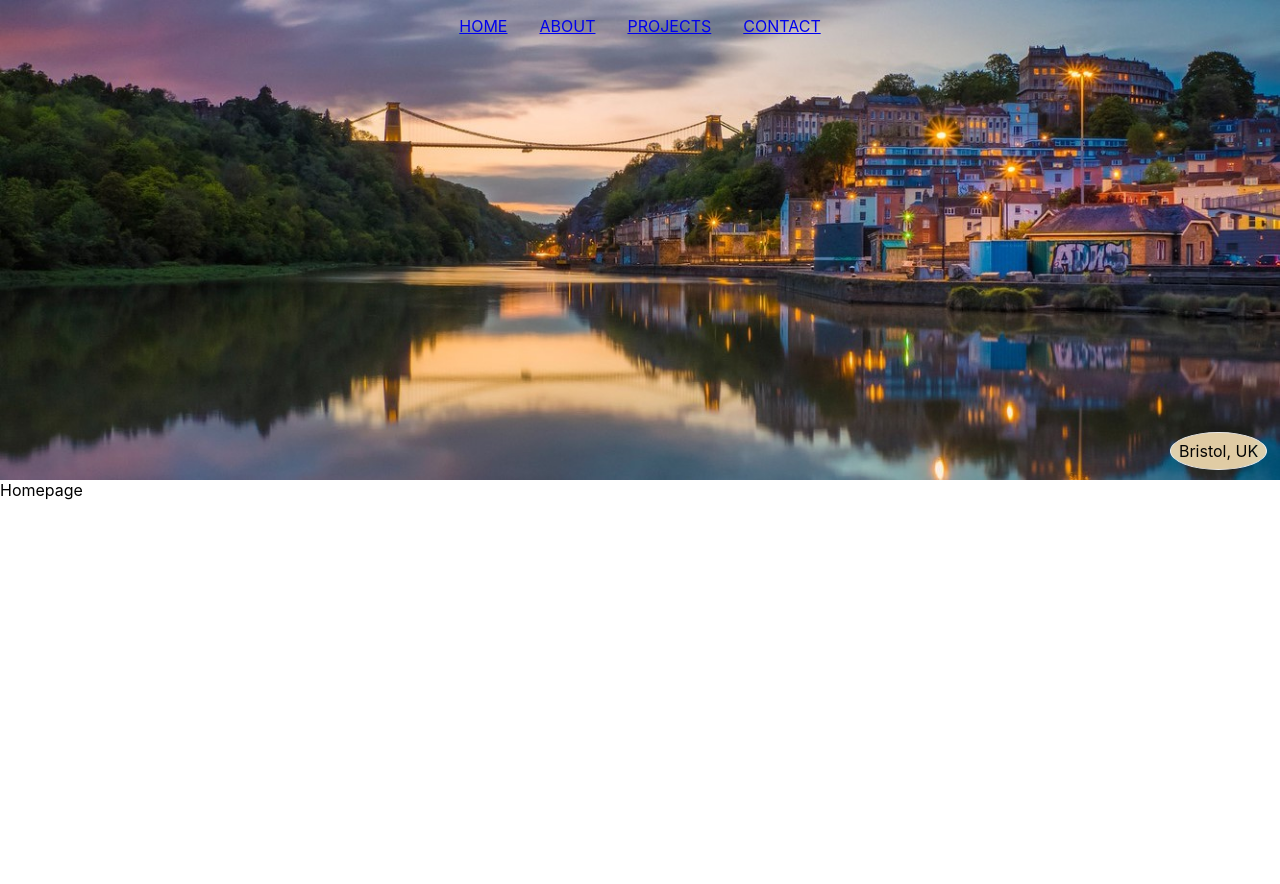
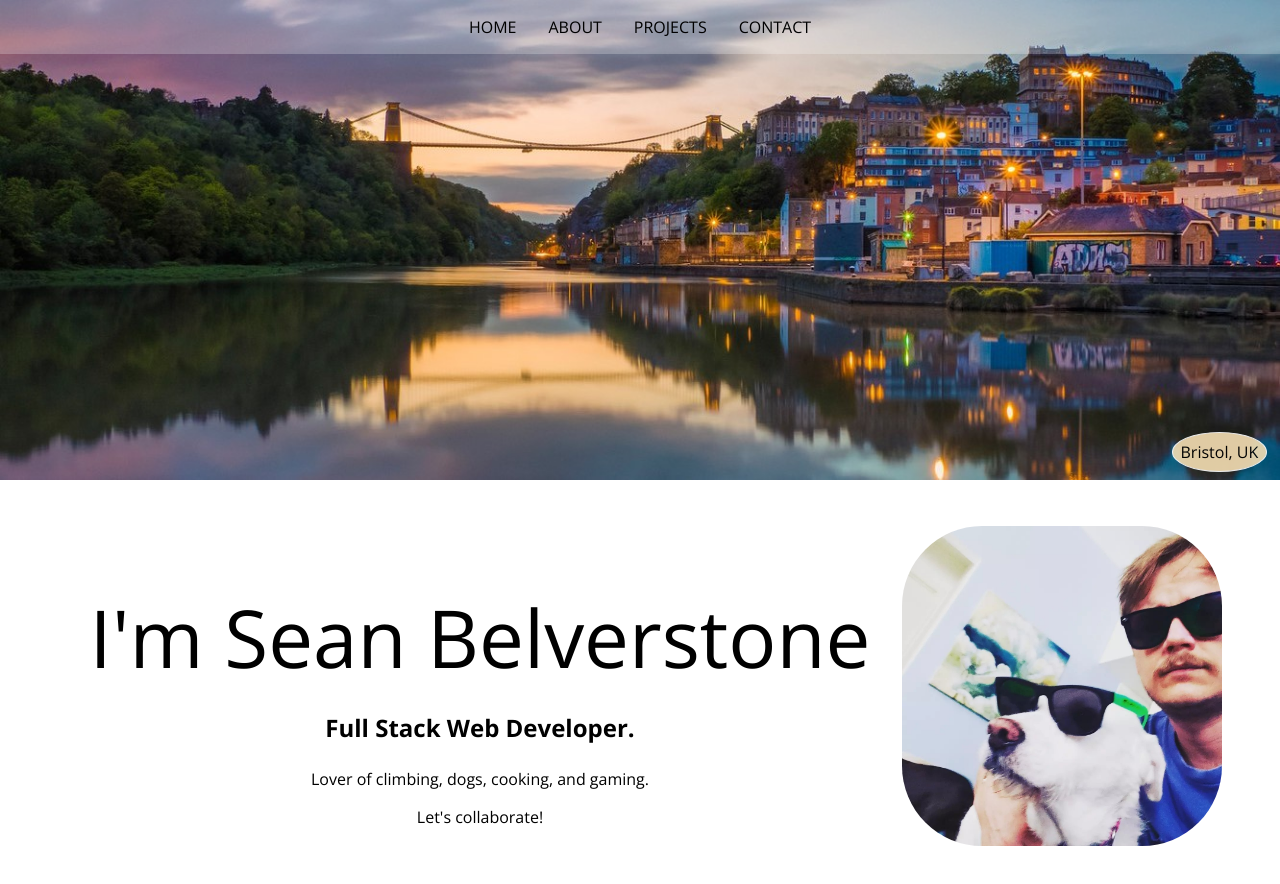
Before and after one commit to seanbelverstone/porfolio, a React (Create React App) app: page / in a window 1280 px wide. Shown: the top 884 px of the page. Before the commit the page ends 800 px from the top, so only its background shows below. Built offline with nearby package versions, Linux system fonts and the light colour scheme.

Commit message:
made some more updates, added descriptio and image

```diff
--- a/public/index.html
+++ b/public/index.html
@@ -15,7 +15,15 @@
       user's mobile device or desktop. See https://developers.google.com/web/fundamentals/web-app-manifest/
     -->
     <link rel="manifest" href="%PUBLIC_URL%/manifest.json" />
-    <!--
+	<link rel="preconnect" href="https://fonts.googleapis.com">
+	<link rel="preconnect" href="https://fonts.gstatic.com" crossorigin>
+	<link rel="preconnect" href="https://fonts.googleapis.com">
+	<link rel="preconnect" href="https://fonts.gstatic.com" crossorigin>
+	<link rel="preconnect" href="https://fonts.googleapis.com">
+	<link rel="preconnect" href="https://fonts.gstatic.com" crossorigin>
+	<link href="https://fonts.googleapis.com/css2?family=Open+Sans:ital,wght@0,300;0,400;0,500;0,600;0,700;0,800;1,300;1,400;1,500;1,600;1,700;1,800&display=swap" rel="stylesheet">
+
+	<!--
       Notice the use of %PUBLIC_URL% in the tags above.
       It will be replaced with the URL of the `public` folder during the build.
       Only files inside the `public` folder can be referenced from the HTML.
--- a/src/assets/index.js
+++ b/src/assets/index.js
@@ -4,8 +4,9 @@ import bude from './bude.jpg';
 import lleida from './lleida.jpg';
 import cardiff from './cardiff.jpg';
 import sanAntonio from './sanAntonio.jpg';
+import meAndPoppy from './meAndPoppy.jpg';
 
-const images = [
+export const carouselImages = [
 	{ src: austin, alt: 'Austin, TX' },
 	{ src: bristol, alt: 'Bristol, UK'},
 	{ src: bude, alt: 'Bude, UK' },
@@ -14,4 +15,14 @@ const images = [
 	{ src: sanAntonio, alt: 'San Antonio, TX'}
 ];
 
-export default images;
+export const allImages = {
+	austin,
+	bristol,
+	bude,
+	lleida,
+	cardiff,
+	sanAntonio,
+	meAndPoppy
+}
+
+export default carouselImages;
--- a/src/components/ImageCarousel.js
+++ b/src/components/ImageCarousel.js
@@ -1,7 +1,7 @@
 import { Carousel } from "react-responsive-carousel";
-import images from '../assets/index';
+import carouselImages from '../assets/index';
 import "react-responsive-carousel/lib/styles/carousel.min.css";
-import '../css/ImageCarousel.css';
+import './css/ImageCarousel.css';
 
 const ImageCarousel = () => {
 	return (
@@ -16,7 +16,7 @@ const ImageCarousel = () => {
 				animationHandler="fade"
 				interval={5000}
 			>
-			{images.map((image) => (
+			{carouselImages.map((image) => (
 				<div key={image.alt}>
 					<img src={image.src} alt={image.alt} />
 					<p className="carouselText">{image.alt}</p>
--- a/src/components/Navbar.js
+++ b/src/components/Navbar.js
@@ -1,4 +1,4 @@
-import '../css/Navbar.css';
+import './css/Navbar.css';
 
 const Navbar = () => {
 	return (
--- a/src/css/Navbar.css
+++ b/src/components/css/Navbar.css
@@ -5,6 +5,7 @@
 	align-content: center;
 	justify-content: center;
 	position: fixed;
+	background-color: rgba(255, 255, 255, 0.24);
 }
 
 .navlinks {
--- a/src/index.css
+++ b/src/index.css
@@ -5,9 +5,24 @@ body {
     sans-serif;
   -webkit-font-smoothing: antialiased;
   -moz-osx-font-smoothing: grayscale;
+  font-family: 'Open Sans', sans-serif
 }
 
 code {
   font-family: source-code-pro, Menlo, Monaco, Consolas, 'Courier New',
     monospace;
 }
+
+a {
+	text-decoration: none;
+	color: black;
+}
+a:hover {
+	opacity: 0.5;
+}
+a:active {
+	font-weight: bold;
+}
+a:visited {
+	color: black;
+}
--- a/src/pages/Home.js
+++ b/src/pages/Home.js
@@ -1,10 +1,22 @@
 import ImageCarousel from "../components/ImageCarousel";
+import { allImages } from '../assets/index';
+import './css/Home.css';
 
 const Home = () => {
 	return (
-		<div>
+		<div id="homePage">
 			<ImageCarousel />
-			<div>Homepage</div>
+			<div id="descriptionWrapper">
+				<div id="introWrapper">
+					<h1 className="title">I'm Sean Belverstone</h1>
+					<h2 className="subtitle">Full Stack Web Developer.</h2>
+					<p>Lover of climbing, dogs, cooking, and gaming.</p>
+					<p>Let's collaborate!</p>
+				</div>
+				<img id="meAndPoppy" src={allImages.meAndPoppy} alt="Sean and his dog, Poppy" />
+			</div>
+
+
 		</div>
 
 	)
--- /dev/null
+++ b/src/pages/css/Home.css
@@ -0,0 +1,30 @@
+#homePage {
+	text-align: center;
+}
+
+#descriptionWrapper {
+	display: flex;
+	flex-direction: row;
+	justify-content: center;
+	align-items: center;
+	padding: 1em;
+}
+
+#introWrapper {
+	margin: 2em;
+}
+
+.title {
+	font-size: 5em;
+	font-weight: 100 !important;
+	margin-bottom: 0;
+}
+
+.subtitle {
+	margin-bottom: 1em;
+}
+
+#meAndPoppy {
+	width: 20em;
+	border-radius: 25%;
+}
```
Also changed, not shown: src/utils.js (added, +45 -0 lines), src/assets/meAndPoppy.jpg (added), src/components/css/ImageCarousel.css (renamed from src/css/ImageCarousel.css).
